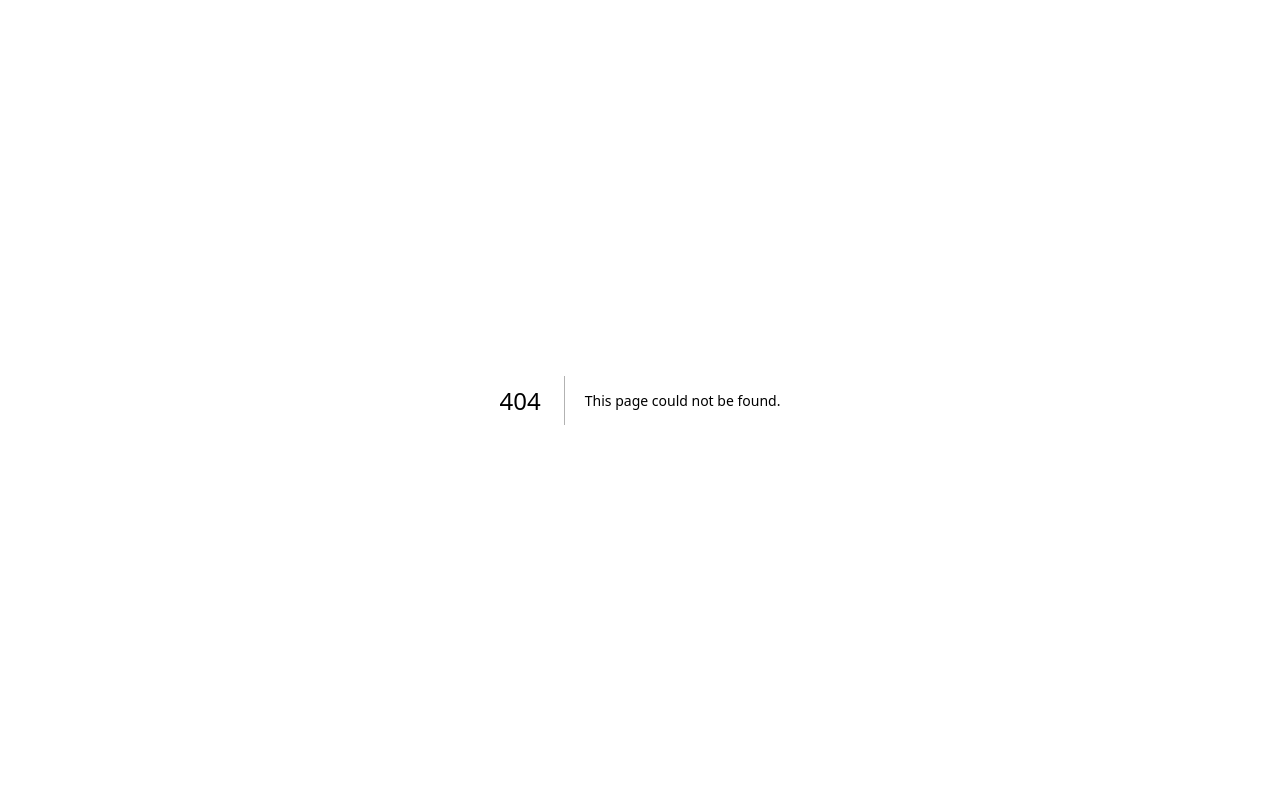
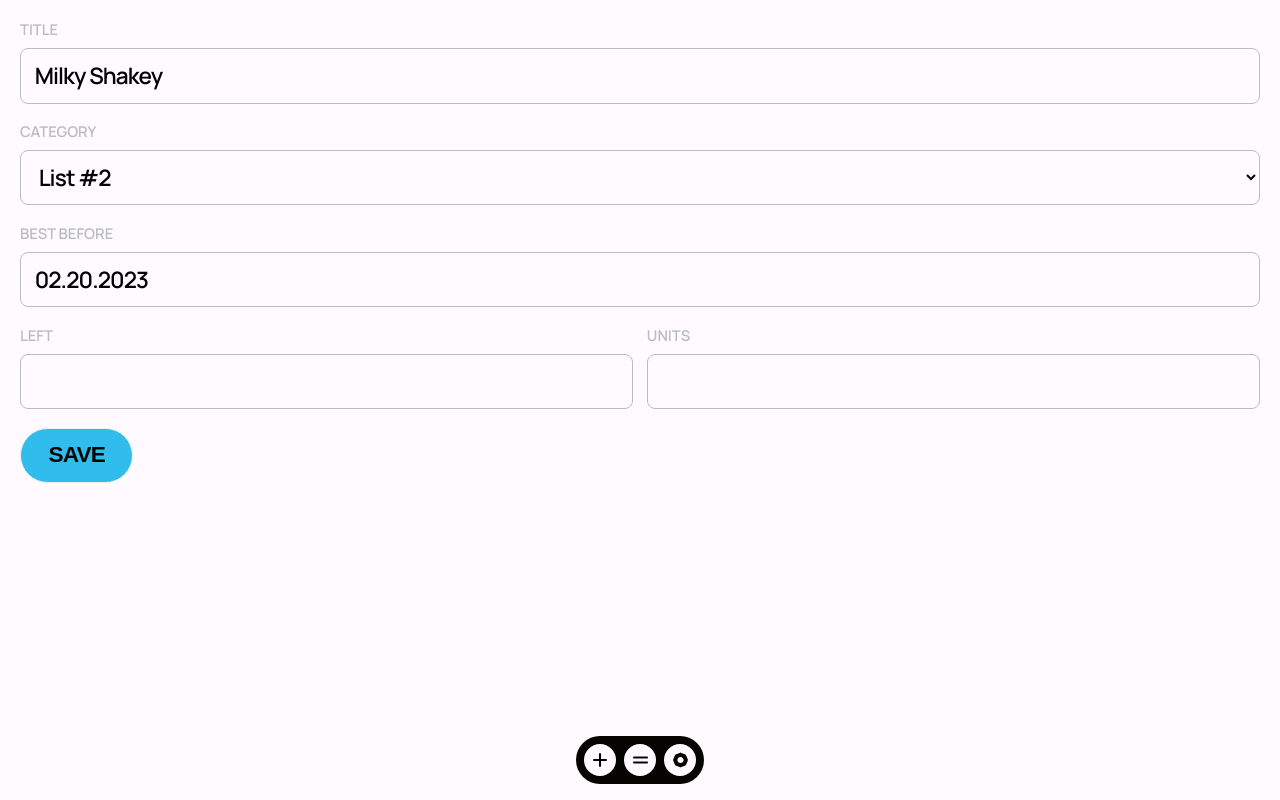
Before and after one commit to arperevalov/friska, a Next.js app: page /update/1 in a window 1280 px wide. Before the commit this address had no page. Built offline with nearby package versions, Linux system fonts and the light colour scheme.

Commit message:
feat: update view

```diff
--- /dev/null
+++ b/pages/api/cards/[id].ts
@@ -0,0 +1,31 @@
+// Next.js API route support: https://nextjs.org/docs/api-routes/introduction
+import CardInterface from '@/interfaces/Card'
+import type { NextApiRequest, NextApiResponse } from 'next'
+import { useRouter } from 'next/router'
+
+type Data = {
+  cards: CardInterface[]
+}
+
+export default function handler(
+  req: any,
+  res: NextApiResponse<Data>
+) {
+  const id = req.query.id;
+
+  if (id) {
+    res.status(200).json({cards: [
+      {
+        id: 0,
+        title: 'Milky Shakey',
+        expDate: '02.20.2023',
+        left: 1,
+        units: 'l',
+        listId: 1
+      }
+    ]})
+  } else {
+    res.status(200).json({cards: [
+    ]})
+  }
+}
--- /dev/null
+++ b/pages/update/[id].tsx
@@ -0,0 +1,69 @@
+import Header from "@/components/Header";
+import { Input } from "@/components/Input";
+import { Select } from "@/components/Select";
+import useLists from "@/hooks/useLists";
+import CardInterface from "@/interfaces/Card";
+import { useMainStore } from "@/store/MainStore";
+import { useRouter } from "next/router";
+import { useState } from "react";
+
+export default function Update () {
+
+    const router = useRouter();
+    const id = router.query.id;
+
+    const { updateCard, lists } = useMainStore(store => store);
+    const [formData, setFormData] = useState({});
+
+    const submitForm = () => {
+        updateCard([formData])
+    }
+
+    const requestCard = async (id: any) => {
+        try {
+            const request = await fetch(`/api/cards/${id}`);
+            const requestJSON = await request.json();
+            return requestJSON.cards[0]
+        } catch (error) {
+            Error('Dunno how');
+        }
+    }
+
+    useLists()
+
+    const [card, setCard] = useState<CardInterface | null>(null);
+
+    if (!id) return;
+
+    requestCard(id).then((result)=> {
+        setCard(result)
+    })
+
+    if (!card) return;
+
+    return <>
+        <Header/>
+        <main>
+            <div className="container">
+                <form action="#" onSubmit={(event: React.FormEvent)=>{
+                        event.preventDefault()
+                        submitForm()
+                    }}>
+                    <Input type="string" label="Title" defaultValue={card.title} setFormData={setFormData} formKey="title"/>
+                    <Select label="Category" values={lists} formKey="listId" defaultValue={card.listId} setFormData={setFormData}/>
+                    <Input type="string" label="Best Before" defaultValue={card.expDate} setFormData={setFormData} formKey="expDate"/>
+                    <div className="input-row">
+                        <div className="input-row__col">
+                            <Input type="string" label="Left" setFormData={setFormData} formKey="left"/>
+                        </div>
+                        <div className="input-row__col">
+                            <Input type="string" label="Units" setFormData={setFormData} formKey="units"/>
+                        </div>
+                    </div>
+
+                    <button className="btn btn--primary" type="submit">Save</button>
+                </form>
+            </div>
+        </main>
+    </>
+}
```
Also changed, not shown: pages/api/cards/index.ts (renamed from pages/api/cards.ts).
